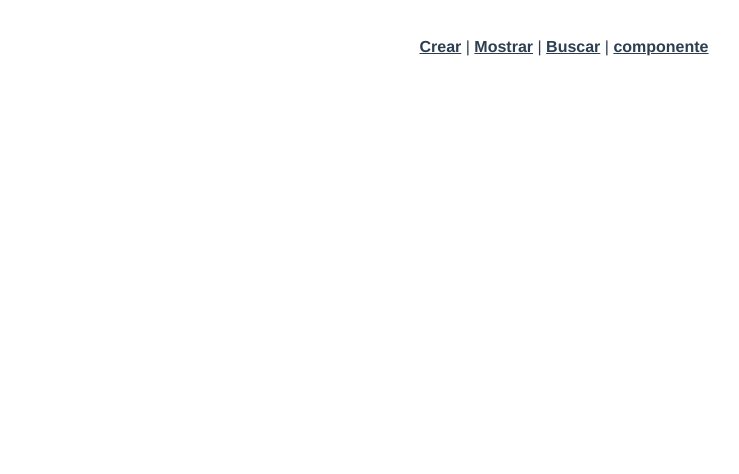
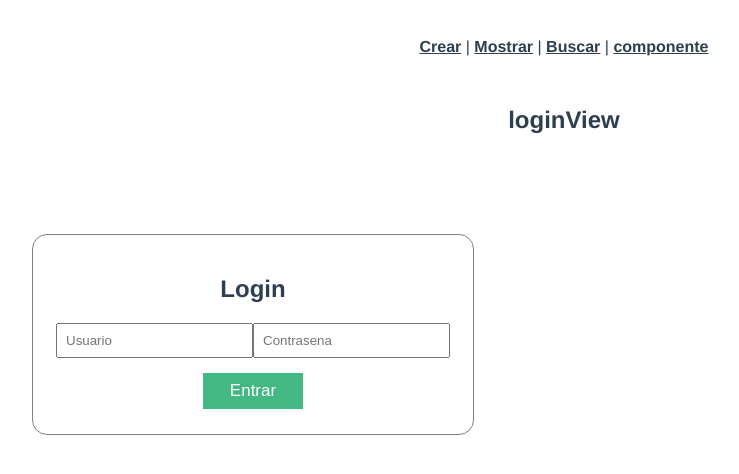
Before and after one commit to YaniryFlorez/pw_vue_u4_p9_ymf, a Vue app: page /login in a window 1280 px wide. Shown: the top 474 px of the page, without its empty margins (76-815 px from the left). Built offline with nearby package versions, Linux system fonts and the light colour scheme.

Commit message:
Taller37- YFlorez guaradianes

```diff
--- a/src/App.vue
+++ b/src/App.vue
@@ -1,5 +1,6 @@
 <template>
   <nav>
+
     <router-link to="/crear">Crear</router-link> |
     <router-link to="/mostrar">Mostrar</router-link> |
     <router-link to="/buscar">Buscar</router-link> |
--- /dev/null
+++ b/src/components/login.vue
@@ -0,0 +1,59 @@
+<template>
+    <div class="container">
+  <h2>Login</h2>
+  <input v-model="usuario" type="text" placeholder="Usuario">
+   <input v-model="password" type="text" placeholder="Contrasena">
+   <button >Entrar</button>
+</div>
+</template>
+
+<script>
+export default {
+    data(){
+        return{
+            usuario:'',
+            password:'',
+        }
+    },
+    methods:
+    {
+        crearToken(){
+
+        },
+
+        login(){
+            const Token = "";
+            if(Token !== null){
+                localStorage.setItem("Token", Token);
+                localStorage.setItem("estaAutenticado", true);
+            }else{
+                console.log("error de autenticacion");
+            }
+        }
+
+    },
+
+}
+</script>
+
+<style>
+.container {
+    width: 400px;
+    margin: 100px;
+    padding: 20px;
+    border: 1px solid grey;
+    border-radius: 15px;
+    text-align: center;
+}
+input{
+    widows: 100px;
+    margin-bottom: 10px;
+    padding: 8px;
+}
+button{
+    width: 100px;
+    padding: 8px;
+    cursor: pointer;
+}
+
+</style>
--- a/src/router/index.js
+++ b/src/router/index.js
@@ -4,8 +4,14 @@ import MostrarTodos from '@/components/MostrarTodos.vue'
 import BuscarEstudiante from '@/components/BuscarEstudiante.vue'
 import aboutComponent from '@/components/aboutComponent.vue'
 import ActualizarEstudiante from '@/components/ActualizarEstudiante.vue'
+import loginView from '@/views/loginView.vue'
 
 const routes = [
+  {
+    path: '/login',
+    name: 'login',
+    component: loginView,
+  },
   {
     path: '/crear',
     name: 'crear',
@@ -63,7 +69,15 @@ const router = createRouter({
 router.beforeEach((to, from, next) => {
   if(to.meta.requiereautorizacion){
     //le envio a una pag de login
+    const estaAutenticado = localStorage.getItem("estaAutenticado");
+    if(!estaAutenticado )
+    {
     console.log("Redirigiendo a login");
+    next({name: 'login'})
+    }else{
+      next();
+    }
+
   }else{
     //pasa sin validacion
     console.log("Pase libre");
--- /dev/null
+++ b/src/views/loginView.vue
@@ -0,0 +1,18 @@
+<template>
+    <h2>loginView</h2>
+  <login/>
+</template>
+
+<script>
+import login from '@/components/login.vue';
+export default {
+    components:{
+        login
+    }
+
+}
+</script>
+
+<style>
+
+</style>
```
